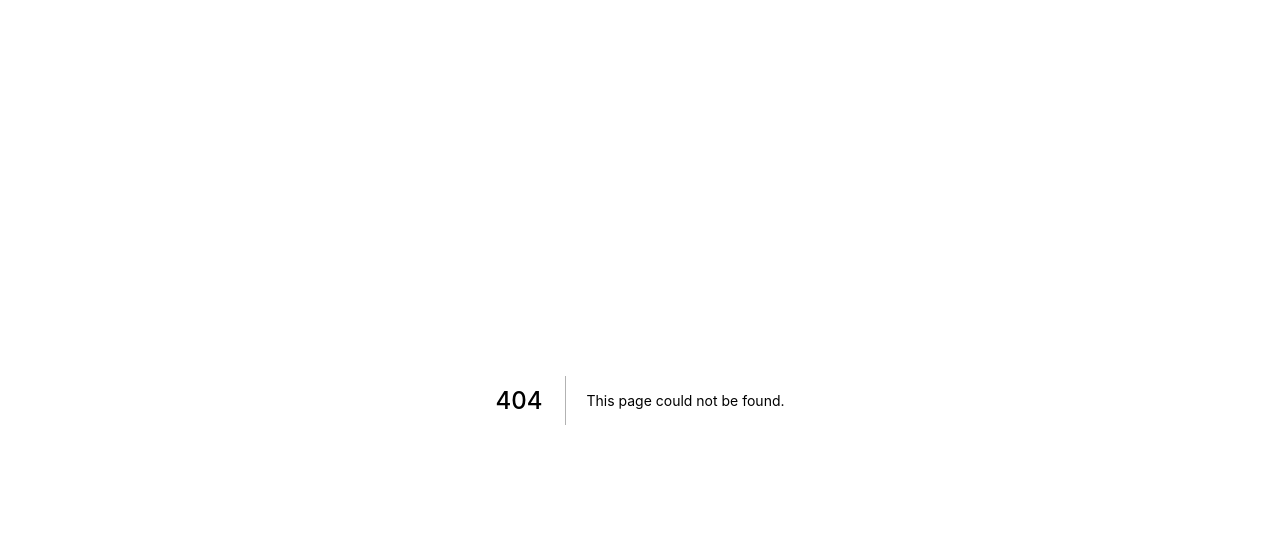
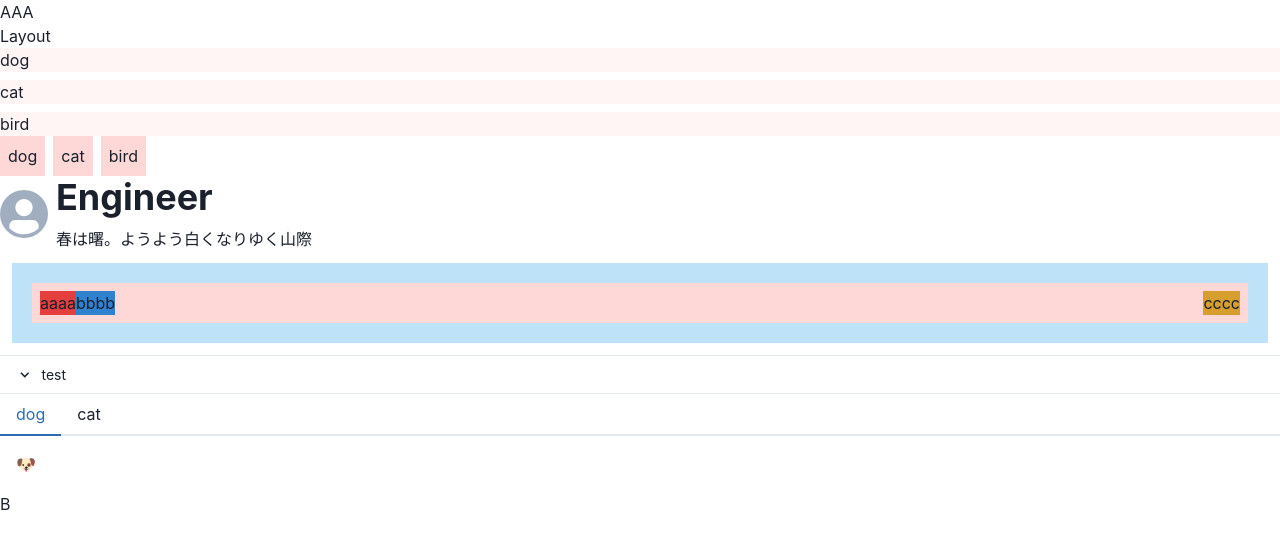
Before and after one commit to blck-snwmn/nextjs-playground, a Next.js app: page /chakra/sample2 in a window 1280 px wide. Before the commit this address had no page. Shown: the top 548 px of the page. Built offline with nearby package versions, Linux system fonts and the light colour scheme.

Commit message:
Add sample

```diff
--- /dev/null
+++ b/components/layout.tsx
@@ -0,0 +1,23 @@
+import { Box } from "@chakra-ui/react";
+import { FC, ReactNode } from "react";
+
+const Layout: FC<{ isHome: boolean }> = ({ children, isHome }) => {
+  if (isHome) {
+    return (
+      <Box>
+        <Box>Layout</Box>
+        {children}
+        <Box>HomeLayout</Box>
+      </Box>
+    );
+  }
+  return (
+    <Box>
+      <Box>Layout</Box>
+      {children}
+      <Box>B</Box>
+    </Box>
+  );
+};
+
+export default Layout;
--- a/pages/_app.tsx
+++ b/pages/_app.tsx
@@ -1,10 +1,14 @@
 import "../styles/globals.css";
-import { ChakraProvider } from "@chakra-ui/react";
+import { Box, ChakraProvider } from "@chakra-ui/react";
+import Layout from "../components/layout";
 
 function MyApp({ Component, pageProps }) {
   return (
     <ChakraProvider>
-      <Component {...pageProps} />
+      <Box>AAA</Box>
+      <Layout {...pageProps}>
+        <Component {...pageProps} />
+      </Layout>
     </ChakraProvider>
   );
 }
--- /dev/null
+++ b/pages/chakra/sample2.tsx
@@ -0,0 +1,128 @@
+import {
+  Accordion,
+  AccordionButton,
+  AccordionIcon,
+  AccordionItem,
+  AccordionPanel,
+  Avatar,
+  Box,
+  Flex,
+  Heading,
+  HStack,
+  Spacer,
+  Spinner,
+  Stack,
+  Tab,
+  Tabs,
+  TabList,
+  TabPanel,
+  TabPanels,
+} from "@chakra-ui/react";
+import React, { FC, ReactNode, useMemo } from "react";
+
+function Sample2() {
+  const animals = ["dog", "cat", "bird"];
+  return (
+    <Box>
+      <Box>
+        <Stack>
+          {animals.map((item) => (
+            <Box bg="red.50">{item}</Box>
+          ))}
+        </Stack>
+      </Box>
+      <Box>
+        <Flex direction="row" gridGap={2}>
+          {animals.map((item) => (
+            <Box bg="red.100" p={2}>
+              {item}
+            </Box>
+          ))}
+        </Flex>
+      </Box>
+      <Box>
+        <HStack>
+          <Avatar />
+          <Stack>
+            <Heading>Engineer</Heading>
+            <Box>春は曙。ようよう白くなりゆく山際</Box>
+          </Stack>
+        </HStack>
+      </Box>
+      <Box m={3} p={2} bg="blue.100">
+        <Flex m={3} p={2} bg="red.100">
+          <Box bg="red.500">aaaa</Box>
+          <Box bg="blue.500">bbbb</Box>
+          <Spacer />
+          <Box bg="yellow.500">cccc</Box>
+        </Flex>
+      </Box>
+      <Box>
+        <AccordionSample title="test">
+          <Box>test1</Box>
+          <Box>test2</Box>
+          <Box>test3</Box>
+          <Box>test4</Box>
+        </AccordionSample>
+      </Box>
+      <GenTab />
+    </Box>
+  );
+}
+
+const AccordionSample: FC<{ title: ReactNode }> = ({ title, children }) => {
+  const [loaded, setLoaded] = React.useState(false);
+  return (
+    <Accordion allowToggle reduceMotion>
+      <AccordionItem>
+        {({ isExpanded }) => {
+          setLoaded(isExpanded || loaded);
+          return (
+            <>
+              <AccordionButton fontSize="sm">
+                <HStack>
+                  <AccordionIcon />
+                  <Box>{title}</Box>
+                </HStack>
+              </AccordionButton>
+              <AccordionPanel>{loaded ? children : <Spinner />}</AccordionPanel>
+            </>
+          );
+        }}
+      </AccordionItem>
+    </Accordion>
+  );
+};
+
+const tabMap = ["dog", "cat"];
+
+const GenTab = () => {
+  const initialTab = useMemo(() => {
+    if (typeof location === "undefined") {
+      // SSR対応
+      return 0;
+    }
+    return Math.max(tabMap.indexOf(location.hash.replace("#", "")), 0);
+  }, []);
+  return (
+    <Box>
+      <Tabs
+        onChange={(idx) => {
+          location.hash = `#${tabMap[idx]}`;
+        }}
+        defaultIndex={initialTab}
+      >
+        <TabList>
+          <Tab>{tabMap[0]}</Tab>
+          <Tab>{tabMap[1]}</Tab>
+        </TabList>
+        <TabPanels>
+          <TabPanel>🐶</TabPanel>
+          <TabPanel>🐱</TabPanel>
+        </TabPanels>
+      </Tabs>
+    </Box>
+  );
+};
+
+export default Sample2;
```
Also changed, not shown: pages/admin/admin.tsx (added, +25 -0 lines), pages/admin/index.tsx (added, +28 -0 lines), pages/home.tsx (added, +13 -0 lines).
